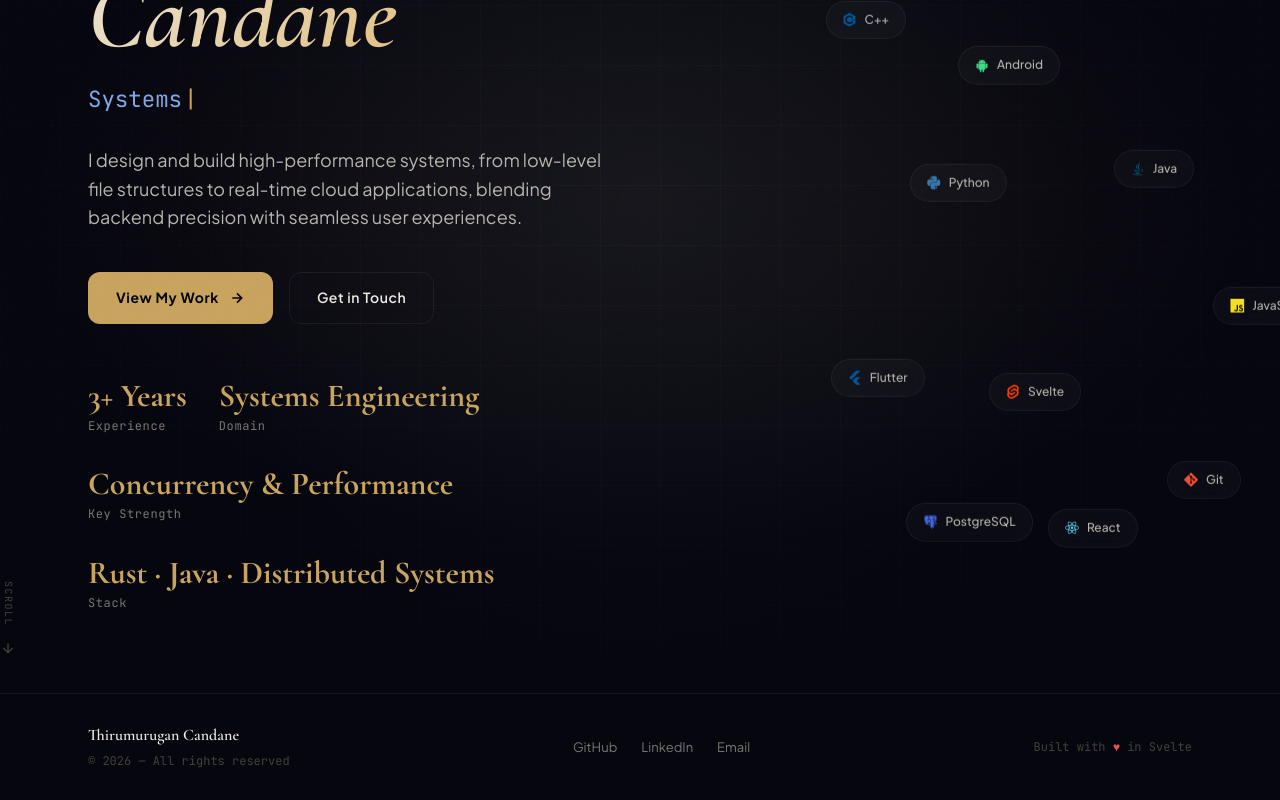
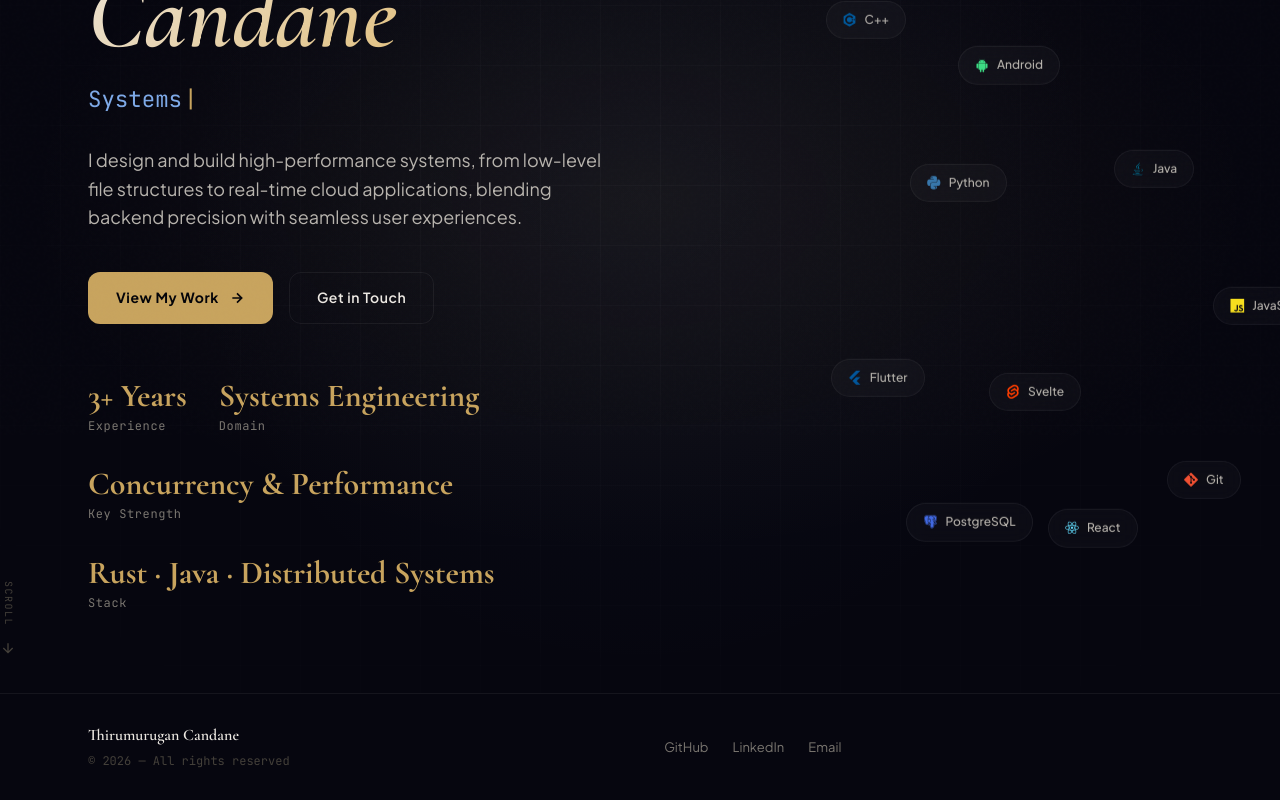
Before and after one commit to Thiru-01/portfolio.github.io, a Svelte app: page / in a window 1280 px wide. Shown: the part 365-1165 px from the top of the page. Built offline with nearby package versions, Linux system fonts and the light colour scheme.

Commit message:
Update Footer.svelte

```diff
--- a/src/components/Footer.svelte
+++ b/src/components/Footer.svelte
@@ -13,9 +13,6 @@
       <a href={data.personal.github}   target="_blank" data-hover>GitHub</a>
       <a href={data.personal.linkedin} target="_blank" data-hover>LinkedIn</a>
       <a href="mailto:{data.personal.email}" data-hover>Email</a>
-    </div>
-    <div class="footer-right">
-      <span class="footer-made">Built with <span class="heart">♥</span> in Svelte</span>
     </div>
   </div>
 </footer>
```
